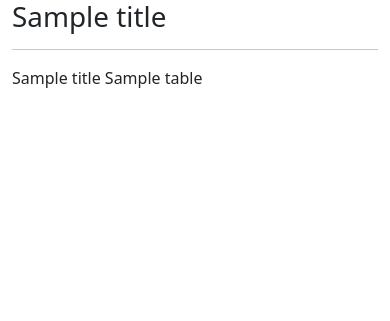
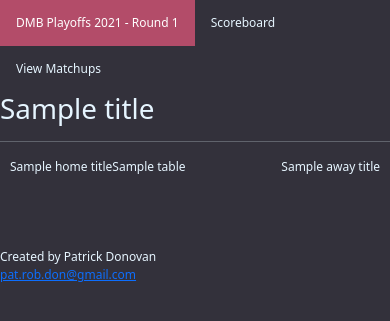
Before and after one commit to p93d/dmb_playoffs, a Flask app: template templates/tables.html in a window 390 px wide. Shown: the top 321 px of the page. Run offline with Flask 2, Linux system fonts and the light colour scheme; the template is opened without the code that fills it: most values are stand-ins (such as "Sample title", 1, 10 or a date in 2020).

Commit message:
Initial test deploy
deploy initial version so i can send to people and view in mobile

```diff
--- a/app.py
+++ b/app.py
@@ -7,56 +7,127 @@ import pandas as pd
 
 
 """
+format = seed: [team id, league id, team/manager name]
+"""
+teams = {
+    'NFC #1': ['1656657', '326370', 'Patrick Donovan'],
+    'NFC #2': ['1656714', '326382', 'Derek Hubbard'],
+    'NFC #3': ['1656918', '326384', 'Parker Jackering'],
+    'NFC #4': ['1656796', '326387', 'Tyler Stuntebeck'],
+    'AFC #1': ['1658135', '326370', 'timmer5500'],
+    'AFC #2': ['1666713', '326387', 'bmweber33'],
+    'AFC #3': ['1656658', '326375', 'MJahnke'],
+    'AFC #4': ['1656921', '326375', 'Trent Davis'],
+}
+
+
 matchups = [
-    [home team, away team],
-    etc
-]
-"""
-matchups = [
-    ['1656657', '1656714'],
-    ['1656918', '1656796']
+    ['NFC #1', 'NFC #4'],
+    ['NFC #2', 'NFC #3'],
+    ['AFC #1', 'AFC #4'],
+    ['AFC #2', 'AFC #3'],
 ]
 
-owner_to_league = {
-    '1656657': '326370',    #Me
-    '1656714': '326382',    #DHubb
-    '1656918': '326384',    #Parker
-    '1656796': '326387',    #Tyler
-}
 
-team_list = {
-    '1656657': 'PD',
-    '1656714': 'DHubb',
-    '1656918': 'ParkJack',
-    '1656796': 'TylerS',
-}
 
+week = 7
 
 
 
 
 app = Flask(__name__)
 
-@app.route("/tables")
+@app.route("/matchups")
+def matchup_info():
+
+    dfs = []
+    home_titles = ['n/a']
+    away_titles = ['n/a']
+
+
+    for matchup in matchups:
+        # variables for each team id/league/name
+        # for easier troubleshooting
+        home_team_id = teams[matchup[0]][0]
+        home_team_league_id = teams[matchup[0]][1]
+        home_team_name = teams[matchup[0]][2]
+        home_team_seed = matchup[0]
+
+        away_team_id = teams[matchup[1]][0]
+        away_team_league_id = teams[matchup[1]][1]
+        away_team_name = teams[matchup[1]][2]
+        away_team_seed = matchup[1]
+
+
+        # get weekly rosters for each team in each matchup
+        dfs.append(flea_flicker_tools.create_matchup(
+            home_team = [
+                home_team_id,
+                home_team_league_id,
+                home_team_name,
+                home_team_seed
+            ],
+            away_team = [
+                away_team_id,
+                away_team_league_id,
+                away_team_name,
+                away_team_seed
+            ],
+            week=week
+        )[0]
+        )
+
+        home_titles.append(f"{home_team_name} ({home_team_seed})")
+        away_titles.append(f"{away_team_name} ({away_team_seed})")
+
+
+
+    return render_template('tables.html', tables=dfs, home_titles=home_titles, away_titles=away_titles)
+
+
+@app.route("/scoreboard")
 @app.route("/")
-def home():
+def scores():
 
     dfs = []
 
+
     for matchup in matchups:
 
+        # variables for each team id/league/name
+        # for easier troubleshooting
+        home_team_id = teams[matchup[0]][0]
+        home_team_league_id = teams[matchup[0]][1]
+        home_team_name = teams[matchup[0]][2]
+        home_team_seed = matchup[0]
+
+        away_team_id = teams[matchup[1]][0]
+        away_team_league_id = teams[matchup[1]][1]
+        away_team_name = teams[matchup[1]][2]
+        away_team_seed = matchup[1]
+
+
+        # get weekly rosters for each team in each matchup
         dfs.append(flea_flicker_tools.create_matchup(
             home_team = [
-                matchup[0], owner_to_league[matchup[0]]
+                home_team_id,
+                home_team_league_id,
+                home_team_name,
+                home_team_seed
             ],
             away_team = [
-                matchup[1], owner_to_league[matchup[1]]
+                away_team_id,
+                away_team_league_id,
+                away_team_name,
+                away_team_seed
             ],
-            week = 7
-        ).to_html(index=False))#, classes='table table-striped'))
+            week=week
+        )[1]
+        )
 
 
-    return render_template('tables.html',  tables=dfs, titles=['Matchup #1', 'Matchup #1', "Matchup #2"])
+
+    return render_template('tables.html',  tables=dfs, home_titles=[], away_titles=[])
 
 
 
--- a/flea_flicker_tools.py
+++ b/flea_flicker_tools.py
@@ -21,12 +21,14 @@ def get_roster(league_id, team_id, week):
         'Actual': []
     }
 
+    yet_to_play = 0
+
     # go through each starter
     for starter in results['groups'][0]['slots']:
 
         # get the slot name
         if starter['position']['label'] == "RB/WR/TE":
-            roster['Slot'].append('Flx')
+            roster['Slot'].append('Flex')
         elif starter['position']['label'] == "D/ST":
             roster['Slot'].append('DST')
         else:
@@ -40,7 +42,7 @@ def get_roster(league_id, team_id, week):
         # if available, get projected points
         try:
             roster['Projected'].append(
-                starter['leaguePlayer']['viewingProjectedPoints']['value']
+                round(starter['leaguePlayer']['viewingProjectedPoints']['value'], 2)
             )
         except:
             roster['Projected'].append('--')
@@ -48,10 +50,11 @@ def get_roster(league_id, team_id, week):
         # if available, get actual points
         try:
             roster['Actual'].append(
-                starter['leaguePlayer']['viewingActualPoints']['value']
+                round(starter['leaguePlayer']['viewingActualPoints']['value'], 2)
             )
         except:
             roster['Actual'].append('--')
+            yet_to_play+=1
 
     proj_pts = 0
     actual_pts = 0
@@ -86,7 +89,7 @@ def get_roster(league_id, team_id, week):
         # if available, get projected points
         try:
             roster['Projected'].append(
-                starter['leaguePlayer']['viewingProjectedPoints']['value']
+                round(starter['leaguePlayer']['viewingProjectedPoints']['value'], 2)
             )
         except:
             roster['Projected'].append('--')
@@ -94,21 +97,21 @@ def get_roster(league_id, team_id, week):
         # if available, get actual points
         try:
             roster['Actual'].append(
-                starter['leaguePlayer']['viewingActualPoints']['value']
+                round(starter['leaguePlayer']['viewingActualPoints']['value'], 2)
             )
         except:
             roster['Actual'].append('--')
 
 
-    return roster
+    return roster, proj_pts, actual_pts, yet_to_play
 
 
 # create the matchup table
 def create_matchup(home_team, away_team, week):
 
     # get current roster for given week for both teams
-    home_roster = get_roster(home_team[1], home_team[0], week)
-    away_roster = get_roster(away_team[1], away_team[0], week)
+    home_roster, home_proj, home_act, home_yet = get_roster(home_team[1], home_team[0], week)
+    away_roster, away_proj, away_act, away_yet = get_roster(away_team[1], away_team[0], week)
 
     boxscore = {
         'Home_Player': home_roster['Player'],
@@ -120,9 +123,9 @@ def create_matchup(home_team, away_team, week):
         'Away_Player': away_roster['Player'],
     }
 
-    df = pd.DataFrame.from_dict(boxscore)
+    boxscore_df = pd.DataFrame.from_dict(boxscore)
 
-    df.rename(
+    boxscore_df.rename(
         columns={
         'Home_Player':'Player',
         'Home_Projected': 'Proj',
@@ -134,4 +137,24 @@ def create_matchup(home_team, away_team, week):
         inplace=True
     )
 
-    return df
+    scoreboard_df = pd.DataFrame.from_dict(
+        {'Manager': [
+            f"{home_team[2]} ({home_team[3]})",
+            f"{away_team[2]} ({away_team[3]})",
+        ],
+        'Yet to Play': [
+            home_yet,
+            away_yet
+        ],
+        'Score': [
+            home_act,
+            away_act
+        ],
+        'Projected Total': [
+            home_proj,
+            away_proj
+        ]
+        }
+    )
+
+    return boxscore_df.to_html(index=False), scoreboard_df.to_html(index=False)
--- a/static/tables.css
+++ b/static/tables.css
@@ -1,27 +1,113 @@
-table
+
+/* general formats for all pages */
+body
 {
-    font-size: 20px;
-    font-family: Georgia, serif;
+background-color: #33313b;
+color: #e6f5ff;
+font-size: 12px;
+text-align: left;
+min-height: 100%;
+}
+
+.alignleft
+{
+    padding-left: 10px;
+    float: left;
+}
+
+.alignright
+{
+    padding-right: 10px;
+    float: right;
 }
 
 
-td
+textarea
+{
+    background-color: #33313b;
+    color: #e6f5ff;
+    font-size: 10px;
+    text-align: left;
+}
+
+
+/* general formats for all tables */
+table
+{
+    font-size: 8px;
+    font-family: Helvetica, sans-serif;
+    width: 100%;
+    text-align: center;
+}
+
+/* general formats for all table rows */
+tr
 {
     text-align: center;
-    color: whitesmoke;
-    background-color: rgb(29, 19, 83);
-    border: 1px solid white;
-    width: 10px;
+    border: 2px solid #33313b;
 }
 
+/* general formats for all table headers */
 th
 {
+    background-color: #b34c69;
+    /* border: 1px solid #33313b;   */
     text-align: center;
-    background-color: rgb(2, 2, 66);
-    color: whitesmoke;
-    border: 1px solid white;
+}
+
+/* formats for all table row, separated by
+ whether or not it's odd or even  */
+tr:nth-child(even) {background: #3c4f65}
+tr:nth-child(odd) {background: #204a7a}
+
+
+tr td:first-child,
+tr td:last-child {
     width: 100px;
 }
+
+tr td:nth-child(2),
+tr td:nth-child(6)
+{
+    font-style: italic;
+    font-size: 6px;
+}
+
+tr:nth-child(10n) {border: 6px solid #33313b; }
+
+
+
+
+
+/* Add a black background color to the top navigation */
+.topnav {
+    overflow: hidden;
+    color: #e6f5ff;
+  }
+
+  /* Style the links inside the navigation bar */
+  .topnav a {
+    float: left;
+    text-align: center;
+    padding: 14px 16px;
+    text-decoration: none;
+    font-size: 12px;
+    color: #e6f5ff;
+  }
+
+  /* Add a color to the active/current link */
+.topnav a.active {
+    background-color: #b34c69;
+    color: white;
+  }
+
+
+
+
+
+
+
+
 /* #cssTable th
 {
     width: 25px;
--- a/templates/base.html
+++ b/templates/base.html
@@ -1,5 +1,11 @@
 <!doctype html>
 <html>
+  <div class="topnav">
+    <a class="active">DMB Playoffs 2021 - Round 1</a>
+    <a href="scoreboard">Scoreboard</a>
+    <a href="matchups">View Matchups</a>
+
+  </div>
   <head>
     <title>{{ title }}</title>
     <link href="https://cdn.jsdelivr.net/npm/bootstrap@5.0.1/dist/css/bootstrap.min.css" rel="stylesheet" integrity="sha384-+0n0xVW2eSR5OomGNYDnhzAbDsOXxcvSN1TPprVMTNDbiYZCxYbOOl7+AMvyTG2x" crossorigin="anonymous">
@@ -7,14 +13,20 @@
     <link rel= "stylesheet" type= "text/css" href= "{{ url_for('static',filename='tables.css') }}"">
   </head>
   <body>
-    <div class="container">
+    <!-- <div class="container"> -->
       <h1>{{ title }}</h1>
       <hr>
       {% block content %}{% endblock %}
-    </div>
+    <!-- </div> -->
     <!-- <script type="text/javascript" charset="utf8" src="https://code.jquery.com/jquery-3.6.0.min.js"></script>
     <script type="text/javascript" charset="utf8" src="https://cdn.datatables.net/1.10.25/js/jquery.dataTables.js"></script>
     <script type="text/javascript" charset="utf8" src="https://cdn.datatables.net/1.10.25/js/dataTables.bootstrap5.js"></script> -->
     {% block scripts %}{% endblock %}
   </body>
+  <footer>
+    <br>
+    <br>
+    <p>Created by Patrick Donovan<br>
+    <a href="mailto:pat.rob.don@gmail.com">pat.rob.don@gmail.com</a></p>
+  </footer>
 </html>
--- a/templates/tables.html
+++ b/templates/tables.html
@@ -4,10 +4,15 @@
 
 
 {% for table in tables %}
-<table border="3" </table>
-  {{titles[loop.index]}}
+<table border="1" </table>
+  <div id="textbox">
+  <p class="alignleft">{{home_titles[loop.index]}}</p>
+  <p class="alignright">{{away_titles[loop.index]}}</p>
+</div>
   {{ table|safe }}
-
+  <br>
+  <br>
+  <br>
 </table>
 
 {% endfor %}
```
